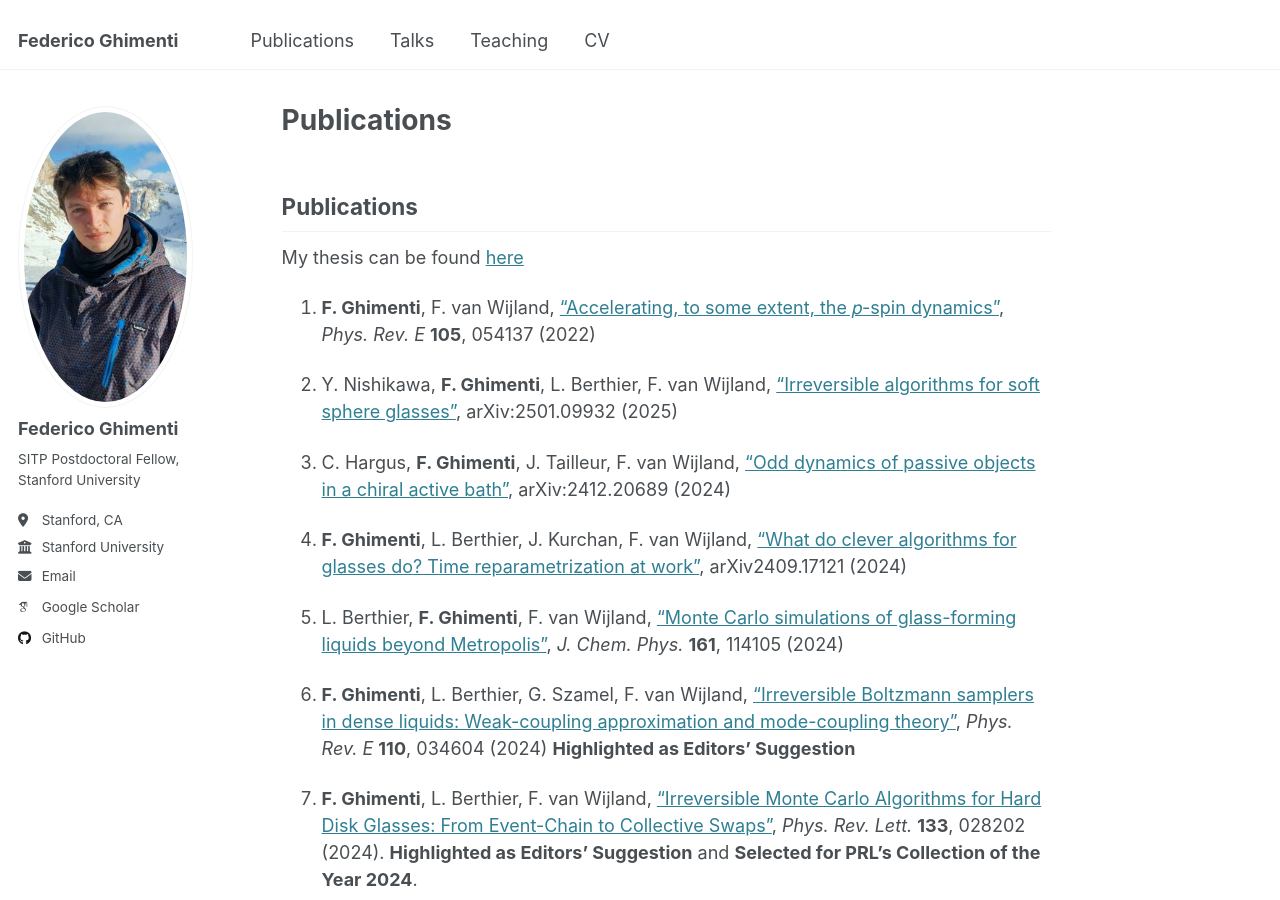
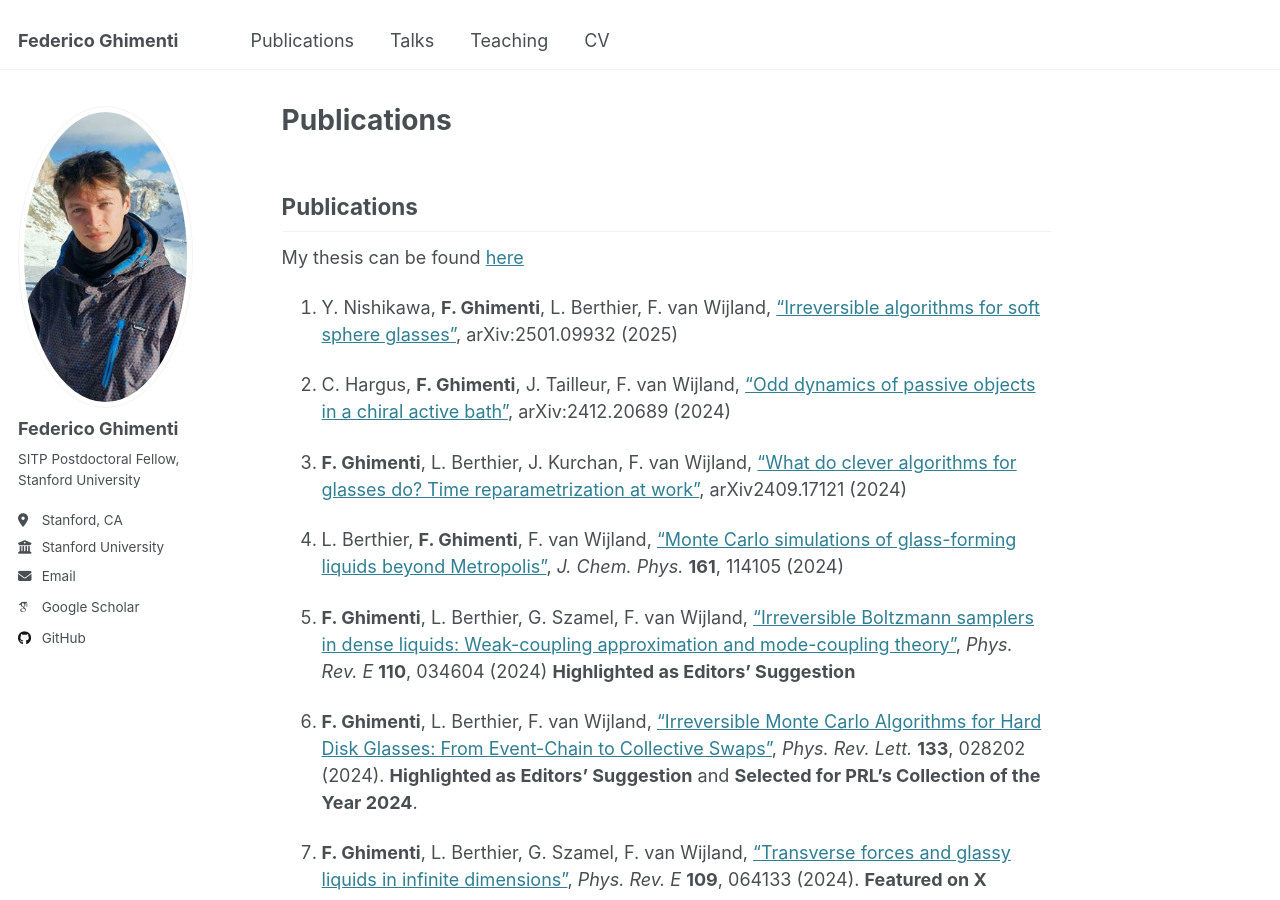
Before and after one commit to FedericoGhimenti/FedericoGhimenti.github.io, a Jekyll site: the page built from _pages/publications.md, in a window 1280 px wide and 900 px high. Built offline with Jekyll 4.4.1, drawn with Linux system fonts in a browser that asks for light colours; some web fonts are replaced.

Commit message:
Thesis added

```diff
--- a/_pages/publications.md
+++ b/_pages/publications.md
@@ -6,9 +6,7 @@ author_profile: true
 
 ## Publications
 
-My thesis can be found [here](/files/Ghimenti_manuscript.pdf)
-
-1. **F. Ghimenti**, F. van Wijland, ["Accelerating, to some extent, the 𝑝-spin dynamics"](https://journals.aps.org/pre/abstract/10.1103/PhysRevE.105.054137), *Phys. Rev. E* **105**, 054137 (2022)
+My thesis can be found [here](/files/manuscript_Ghimenti.pdf)
 
 10. Y. Nishikawa, **F. Ghimenti**, L. Berthier, F. van Wijland, ["Irreversible algorithms for soft sphere glasses"](https://arxiv.org/abs/2501.09932), arXiv:2501.09932 (2025)
 
```
Also changed, not shown: _pages/about.md (+1 -1 lines).
